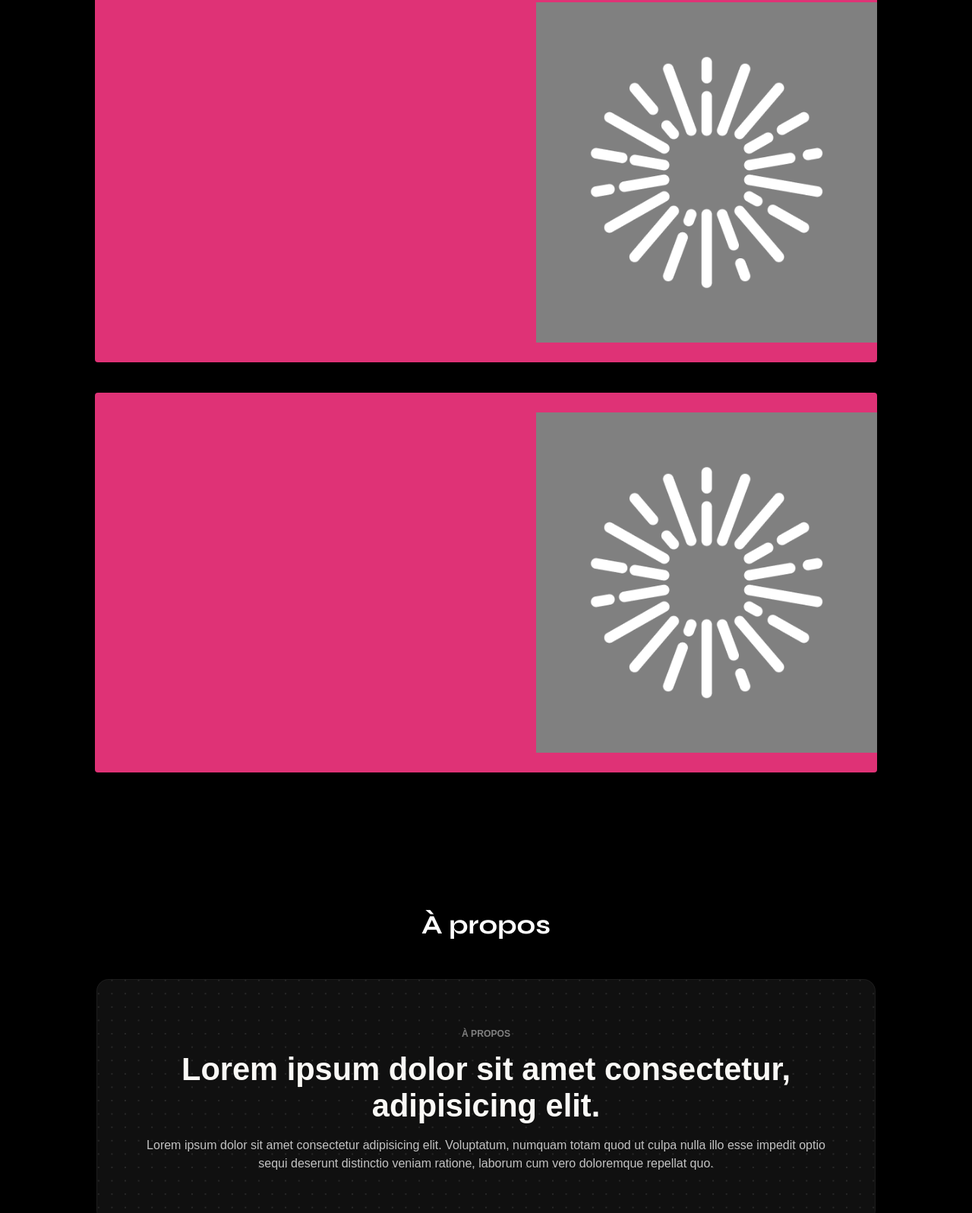
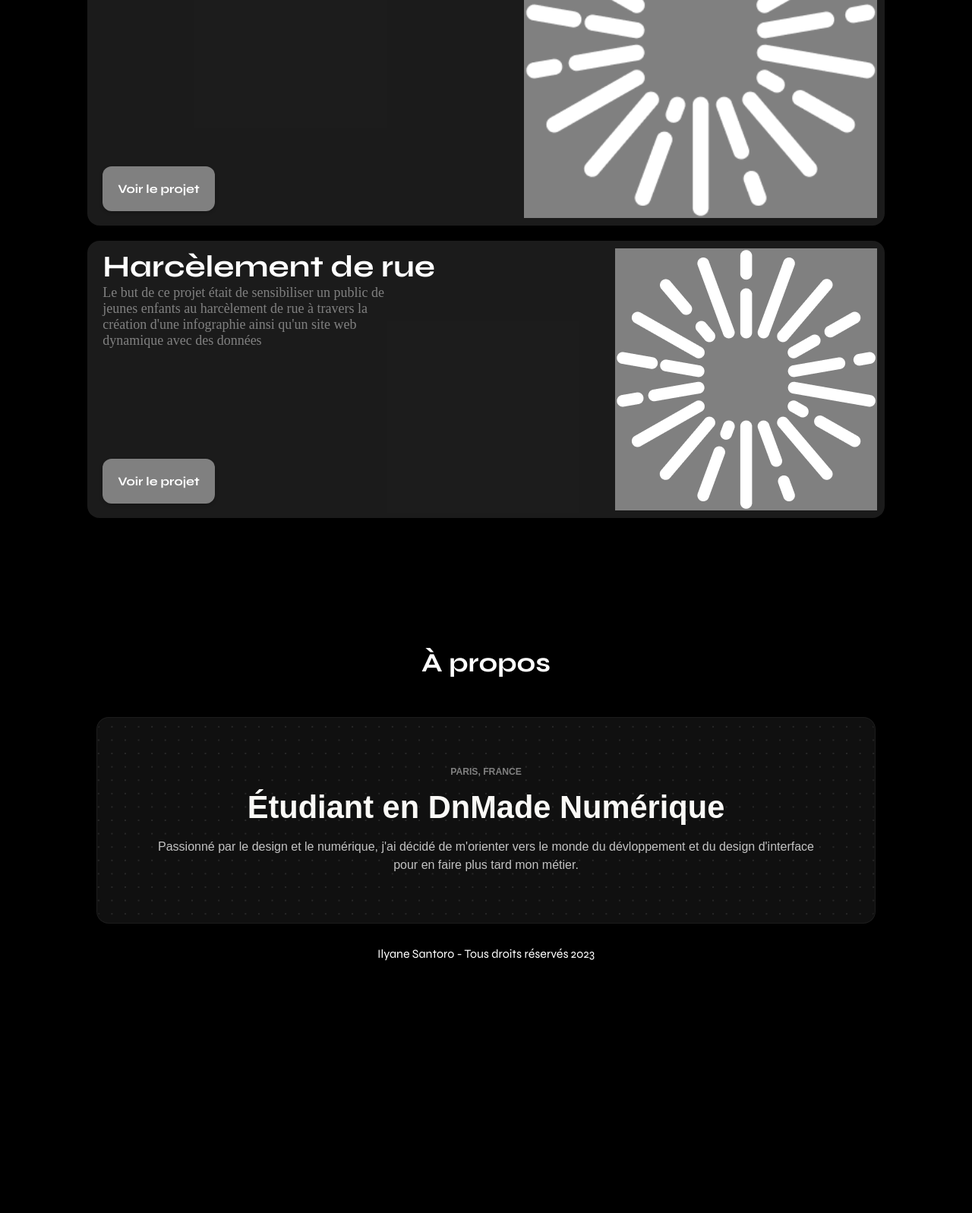
Before and after one commit to isvnt/isvnt.github.io, a plain HTML site: page index.html in a window 1280 px wide. Shown: the part 1103-2700 px from the top of the page at 76% size. After the commit the page ends 2368 px from the top, so only its background shows below. Drawn offline with Linux system fonts and the light colour scheme.

Commit message:
V1 finale

```diff
--- a/css/style.css
+++ b/css/style.css
@@ -277,38 +277,95 @@
 
       .cart {
         width: 100%;
-        height: 500px;
+
         margin-bottom: 20px;
-
+        background: rgba(46, 46, 46, 0.6);
         border-radius: 4px;
         padding: 10px;
         border-radius: 1rem;
+        display: flex;
+        position: relative;
+
       }
 
-      .img  {
-        background: #DF3276;
-        width: 100%;
-        height: 100%;
-        border-radius: 4px;
-        margin-bottom: 10px;
-        display: flex;
-
-  justify-content: end;
-  align-items: center;
+      .contentcart h3{
+        font-family: 'Syne';
+        margin-left: 10px;
+        font-size: 40px;
+        color: white;
       }
 
-      img{
+      .contentcart p {
+        margin-left: 10px;
+        width: 60%;
+        font-size: 18px;
+        color: grey;
+      }
+
+      .contentcart a{
+        color: white;
+        margin-left: 10px;
+        background-color: grey;
+        font-family: 'Syne';
+        padding: 20px;
+        border-radius: 12px;
+        position: absolute;
+        bottom: 0;
+        margin-bottom: 19px;
+      }
+
+
+      @media screen and (max-width: 1000px){
+        .cart {
+            flex-direction: column-reverse;
+
+        }
+
+        .cart a{
+            right: 0;
+            margin-right: 19px;
+        }
+
+
+        .cart img{
+
+
+
+            background-color: grey;
+            width: 100%;
+
+          }
+
+
+
+      }
+
+      .cart img{
+
+
 
         background-color: grey;
-        width: 30%;
-        padding: 70px;
+        width: 60%;
+
       }
 
-      .cart h3 {
-        font-size: 18px;
-        margin-bottom: 5px;
+
+
+
+
+
+      footer > p{
+        color: white;
+        text-align: center;
+        margin-top: 30px;
+        font-family: 'Syne';
+
       }
 
-      .cart p {
-        font-size: 14px;
+      footer{
+
+
+
+
+
       }
--- a/index.html
+++ b/index.html
@@ -29,7 +29,7 @@
     <div class="title">
         <h1>Ilyane Santoro</h1>
 
-        <h2>Lorem Ipsum</h2>
+        <h2>Webdesigner</h2>
     </div>
 
 </div>
@@ -43,26 +43,40 @@
 
 
 
-
+<!--Projets réalisés-->
     <section class="projects-section">
         <h2>Mes Projets</h2>
         <div class="cart-container">
           <div class="cart">
-            <div class="img"><img src="img/Frame.png" alt=""></div>
+            <div class="contentcart">
+                <h3>Matin Brun</h3>
+                <p>Matin de Franck Pavloff est une nouvelle apologue illustrant les conditions de vie sous un régime totalitaire.
+                    Le but était de créer un site onepage en rapport avec l'oeuvre.
+                </p>
 
+                <a href="#">Voir le projet</a>
+            </div>
+
+            <img src="img/Frame.png" alt="">
           </div>
 
           <div class="cart">
-            <div class="img">
+            <div class="contentcart">
+                <h3>Typographie</h3>
+                  <p>Le projet consiste à créer une typographie ainsi que son site web de présentation à l'aide d'élements 3d.</p>
+
+                <a href="#">Voir le projet</a>
+            </div>
                 <img src="img/Frame.png" alt="">
             </div>
 
+          <div class="cart">
+            <div class="contentcart">
+                <h3>Harcèlement de rue</h3>
+                <p>Le but de ce projet était de sensibiliser un public de jeunes enfants au harcèlement de rue à travers la création d'une infographie ainsi qu'un site web dynamique avec des données</p>
 
-
-          </div>
-
-          <div class="cart">
-            <div class="img">
+                <a href="#">Voir le projet</a>
+            </div>
                 <img src="img/Frame.png" alt="">
             </div>
         </div>
@@ -72,16 +86,15 @@
 
 
 
-
-
+<!--Description-->
     <section class="apropos">
 <h2>À propos</h2>
 
 <div class="card">
   <div class="card-content">
-    <h3>À propos</h3>
-    <h1>Lorem ipsum dolor sit amet consectetur, adipisicing elit. </h1>
-    <p>Lorem ipsum dolor sit amet consectetur adipisicing elit. Voluptatum, numquam totam quod ut culpa nulla illo esse impedit optio sequi deserunt distinctio veniam ratione, laborum cum vero doloremque repellat quo.</p>
+    <h3>Paris, France</h3>
+    <h1>Étudiant en DnMade Numérique</h1>
+    <p>Passionné par le design et le numérique, j'ai décidé de m'orienter vers le monde du dévloppement et du design d'interface pour en faire plus tard mon métier.</p>
   </div>
 </div>
 
@@ -92,5 +105,13 @@
 
     </section>
 </main>
+
+
+<footer>
+    <p>Ilyane Santoro - Tous droits réservés 2023</p>
+</footer>
+
+
+
 </body>
 </html>
```
